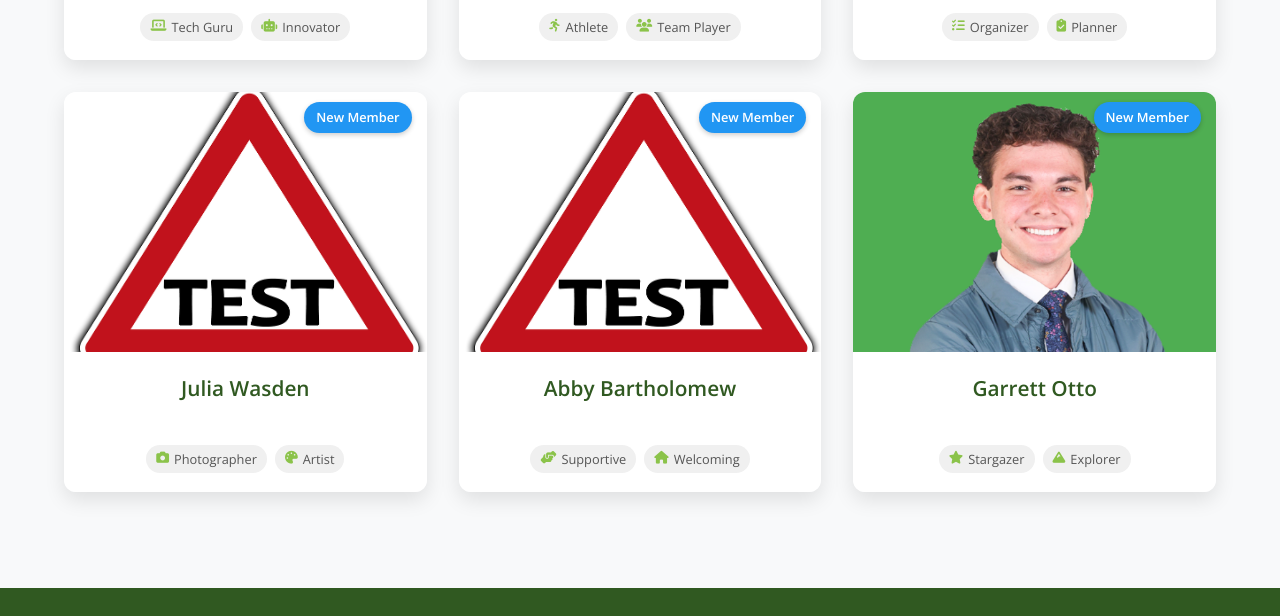
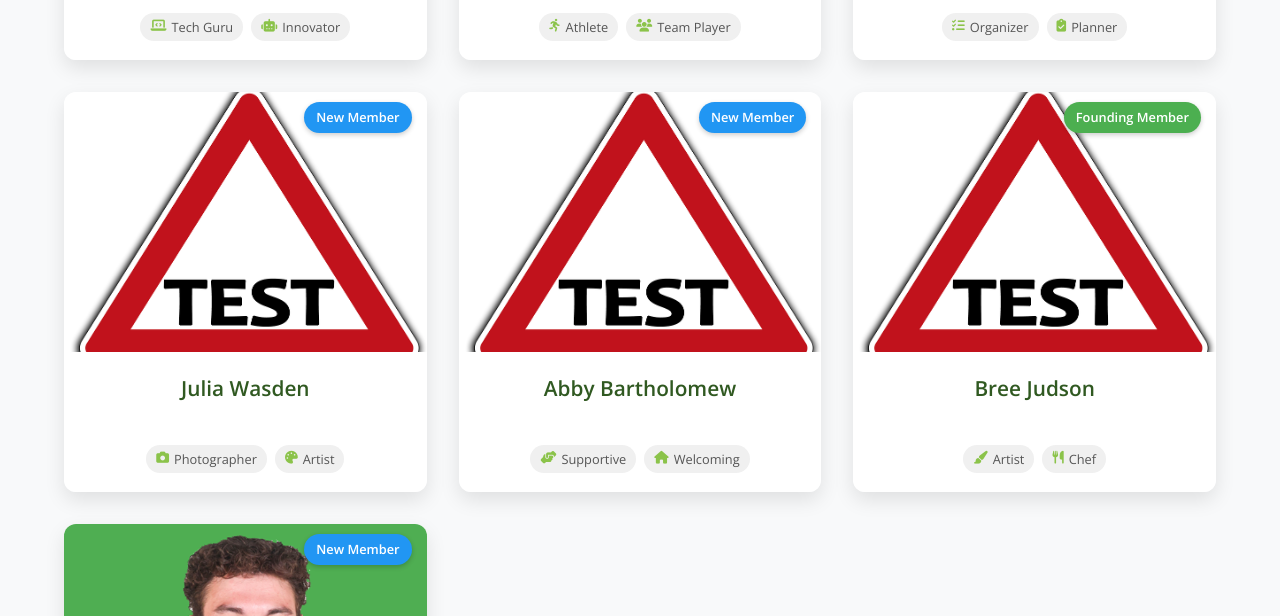
Before and after one commit to GarrettOtto/pickles-website, a plain HTML site: page contact.html in a window 1280 px wide. Shown: the part 1630-2246 px from the top of the page. Drawn offline with nearby package versions, Linux system fonts and the light colour scheme.

Commit message:
contact.html update

```diff
--- a/contact.html
+++ b/contact.html
@@ -466,6 +466,36 @@
                 </div>
             </div>
 
+            <!-- Bree Judson -->
+            <div class="friend-card" data-category="founding cool-kids">
+                <div class="friend-card-inner">
+                    <div class="friend-card-front">
+                        <div class="friend-image-wrapper">
+                            <img src="assets/images/test.jpg" alt="Bree Judson" class="friend-img">
+                            <div class="friend-status founding-member">Founding Member</div>
+                        </div>
+                        <div class="friend-brief">
+                            <h3>Bree Judson</h3>
+                            <div class="friend-tags">
+                                <span class="friend-tag"><i class="fas fa-paint-brush"></i> Artist</span>
+                                <span class="friend-tag"><i class="fas fa-utensils"></i> Chef</span>
+                            </div>
+                        </div>
+                    </div>
+                    <div class="friend-card-back">
+                        <a href="brianna-judson.html" class="friend-profile-link">
+                            <span>View Profile</span>
+                            <i class="fas fa-arrow-right"></i>
+                        </a>
+                        <p>The creative soul and culinary enthusiast of the Pickles crew. With a passion for art, cooking, and community building, Bree brings a splash of color and flavor to our adventures.</p>
+                        <div class="friend-quote">
+                            <i class="fas fa-quote-left"></i>
+                            <p>"Creativity connects us all."</p>
+                        </div>
+                    </div>
+                </div>
+            </div>
+
             <!-- Garrett Otto -->
             <div class="friend-card" data-category="newest">
                 <div class="friend-card-inner">
```
